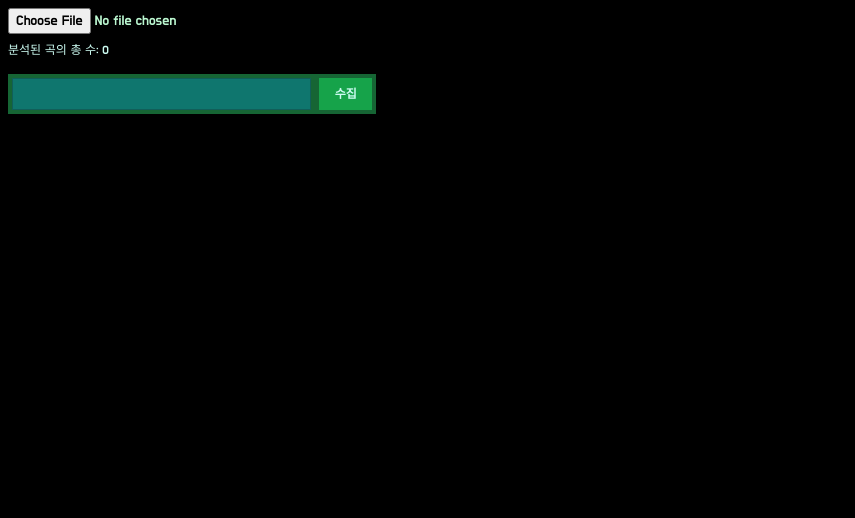
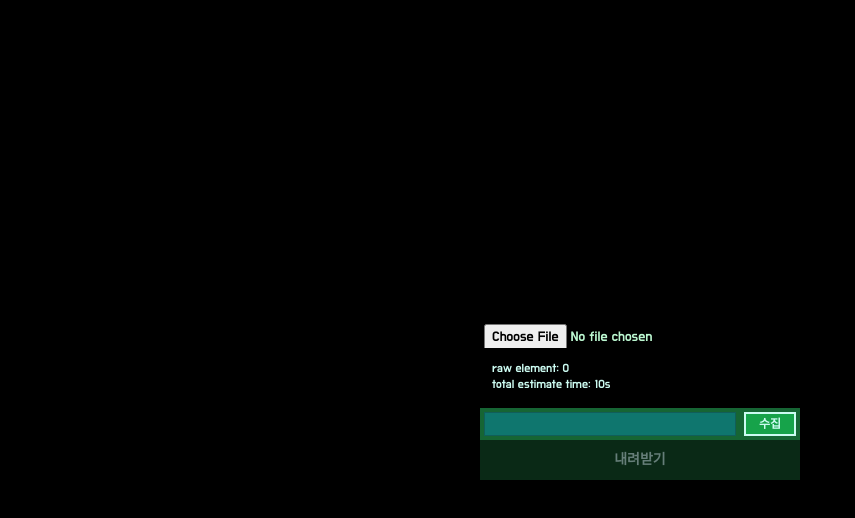
Before and after one commit to lif31up/dj-tool, a Next.js app: page / in a window 1280 px wide. Shown: the top 518 px of the page, without its empty margins (0-855 px from the left). Built offline with nearby package versions, Linux system fonts and the light colour scheme.

Commit message:
update: apply the style

```diff
--- a/app/page.tsx
+++ b/app/page.tsx
@@ -8,14 +8,14 @@ import { PlaylistAtom } from "@/utils/PlaylistAtom";
 
 export default function Home() {
   return (
-    <main>
-      <div className="w-96">
+    <main className="w-full h-full  grid justify-center items-center">
+      <section style={{ width: "320px", height: "fit-content" }}>
         <RecoilRoot>
           <HTMLParser playlistAtom={PlaylistAtom} />
           <IDCollector playlistAtom={PlaylistAtom} />
           <CBLTDownloader playlistAtom={PlaylistAtom} />
         </RecoilRoot>
-      </div>
+      </section>
     </main>
   );
 } // Home
--- a/components/feature/CBLTDownloader.tsx
+++ b/components/feature/CBLTDownloader.tsx
@@ -16,8 +16,6 @@ function CBLTDownloader({ playlistAtom, className }: CBLTDownloaderProps) {
   const playlist = useRecoilValue<PlaylistElement[]>(playlistAtom);
   const [downloading, setDownloading] = useState<boolean>(false);
 
-  if (playlist.length < 1) return <></>;
-
   const clickHandler = (): void => {
     if (downloading) return;
     setDownloading(true);
@@ -31,19 +29,21 @@ function CBLTDownloader({ playlistAtom, className }: CBLTDownloaderProps) {
   }; // clickHandler
 
   const tailname: TailProperties = {
-    box: "",
+    box: "w-full h-10",
     layout: "",
+    bg_border: "bg-green-900 hover:bg-green-700",
+    typo: "text-sm font-bold text-teal-100",
   }; // tailname
   const downloading_tailname: string = "pointer-events-none opacity-50";
 
   return (
-    <div className={`${TailClassName(tailname)}`}>
-      <button
-        className={`p-2 bg-gray-800 ${downloading ? downloading_tailname : ""}`}
-        onClick={clickHandler}
-      >
-        내려받기
-      </button>
-    </div>
+    <button
+      className={`${TailClassName(tailname)} ${
+        downloading || playlist.length < 1 ? downloading_tailname : ""
+      }`}
+      onClick={clickHandler}
+    >
+      내려받기
+    </button>
   ); // return
 } // CBLTDownloader
--- a/components/feature/HTMLParser.tsx
+++ b/components/feature/HTMLParser.tsx
@@ -30,8 +30,8 @@ function HTMLParser({ playlistAtom, className }: HTMLParserProps) {
 
   const parserId: string = "parser-id-0";
   const tailname: TailProperties = {
-    box: "p-2",
-    layout: "grid gap-2",
+    box: "p-1",
+    layout: "grid gap-1",
     bg_border: "",
     typo: "",
   }; // tailname
@@ -42,11 +42,16 @@ function HTMLParser({ playlistAtom, className }: HTMLParserProps) {
         onChange={changeHandler}
         type="file"
         accept="html"
-        className="w-full text-sm text-green-200"
+        className="w-full h-6 text-sm text-green-200"
       />
-      <h2 className="text-xs font-medium text-teal-100">
-        분석된 곡의 총 수: {playlist.length}
-      </h2>
+      <div className="p-2">
+        <h2 className="text-xs font-medium text-teal-100">
+          raw element: {playlist.length}
+        </h2>
+        <h2 className="text-xs font-medium text-teal-100">
+          total estimate time: 10s
+        </h2>
+      </div>
       <div id={parserId} />
     </div>
   ); // return
--- a/components/feature/IDCollector.tsx
+++ b/components/feature/IDCollector.tsx
@@ -37,14 +37,14 @@ function IDCollector({ playlistAtom, className }: IDCollectorProps) {
   const inputId: string = "key-input-0";
 
   const tailname: TailProperties = {
-    box: "p-1 mx-2 w-auto h-fit",
+    box: "w-full p-1",
     layout: "grid gap-2",
     bg_border: "bg-green-800",
   }; // tailname
 
   return (
     <div className={`${TailClassName(tailname)} ${className}`}>
-      <div className="flex h-8 gap-2">
+      <div className="flex h-6 gap-2">
         <input
           id={inputId}
           className="w-full h-full  px-2  text-md text-green-300  bg-teal-700  border-teal-800 border"
@@ -52,7 +52,7 @@ function IDCollector({ playlistAtom, className }: IDCollectorProps) {
         />
         <button
           onClick={clickHandler}
-          className="text-xs font-bold text-teal-100  bg-green-600  w-16 h-full"
+          className="w-16 h-full  text-xs font-bold text-teal-100  bg-green-600 border-2 border-teal-100"
         >
           수집
         </button>
--- a/components/feature/PlaylistDisplay.tsx
+++ b/components/feature/PlaylistDisplay.tsx
@@ -81,9 +81,13 @@ interface IndexButtonProps extends DefaultProps<PlaylistElement> {
   indexHandler: (data: PlaylistElement) => void;
 }
 function IndexButton({ data, index, indexHandler }: IndexButtonProps) {
+  const tailname: TailProperties = {
+    box: "w-4 h-4",
+  }; // tailname
   if (!data) return <></>;
   return (
     <button
+      className={`${TailClassName(tailname)}`}
       onClick={() => {
         indexHandler({
           ...data, //@ts-ignore
--- a/styles/index.css
+++ b/styles/index.css
@@ -4,6 +4,13 @@
 html {
   font-size: 16px;
   background: black;
+  width: 100%;
+  height: 100%;
+}
+
+body {
+  width: inherit;
+  height: inherit;
 }
 
 main {
--- a/styles/index.scss
+++ b/styles/index.scss
@@ -5,6 +5,11 @@
 html {
   font-size: 16px;
   background: black;
+  width: 100%; height: 100%;
+}
+
+body {
+  width: inherit; height: inherit;
 }
 
 main {
```
Also changed, not shown: 1 other file (tests, documents, lock files or other folders).
